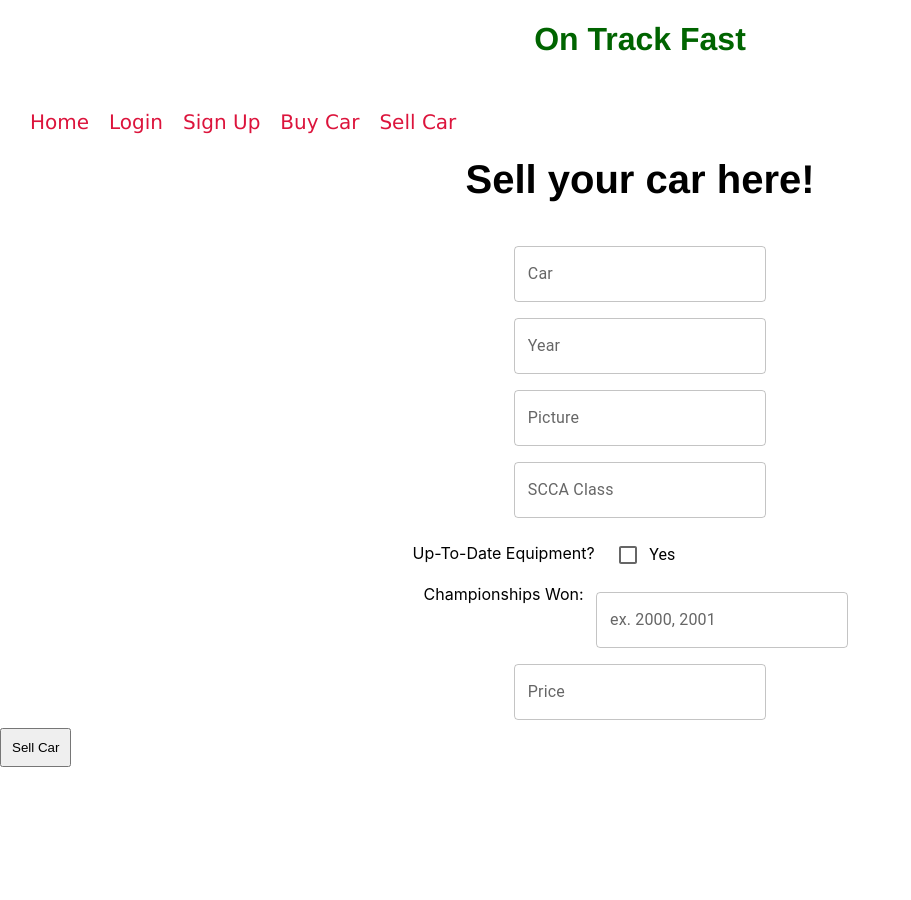
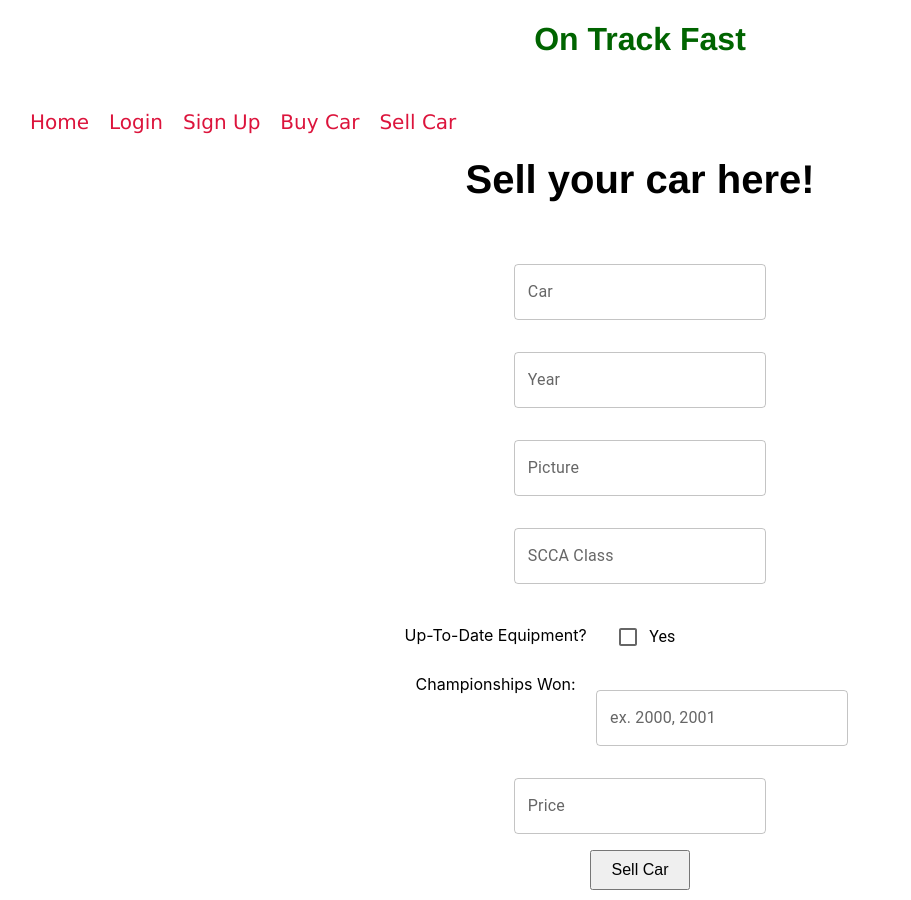
Before and after one commit to RobEgeland/on-track-fast, a React (Create React App) app: page /sellcar in a window 1280 px wide. Shown: the whole page, without its empty margins (0-911 px from the left). Before the commit the page ends 800 px from the top, so only its background shows below. Built offline with nearby package versions, Linux system fonts and the light colour scheme; no server answers.

Commit message:
fix some styling in components

```diff
--- a/src/components/SellCar.js
+++ b/src/components/SellCar.js
@@ -50,11 +50,11 @@ function SellCar({setCars, cars}) {
     return(
         <>
             <h1 className="sellcar">Sell your car here!</h1>
-            <form onSubmit={handleSubmit}>
+            <form className="btn" onSubmit={handleSubmit}>
                 <Box
                 component="form"
                 sx={{
-                    '& > :not(style)': { m: 1, width: '25ch' },
+                    '& > :not(style)': { m: 2, width: '25ch' },
                 }}
                 noValidate
                 autoComplete="off"
@@ -75,7 +75,7 @@ function SellCar({setCars, cars}) {
                     <TextField label="Price" variant="outlined" value={price} onChange={e => setPrice(e.target.value)} />
                     <br/>
                 </Box>
-                <button className="btn" type="submit" variant="contained">Sell Car</button>
+                <button  type="submit" variant="contained">Sell Car</button>
             </form>
         </>
     )
--- a/src/index.css
+++ b/src/index.css
@@ -98,5 +98,11 @@ code {
 .btn {
   text-align: center;
   padding: 10px;
-  display: flex;
+
 }
+
+.btn button {
+  width: 100px;
+  height: 40px;
+  font-size: 16px;
+}
```
